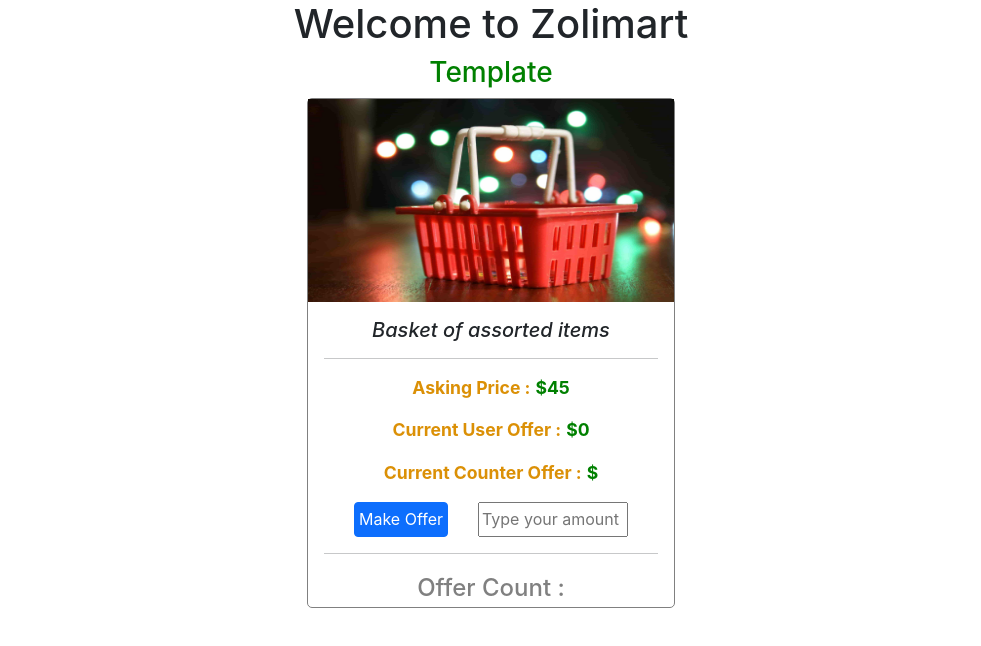
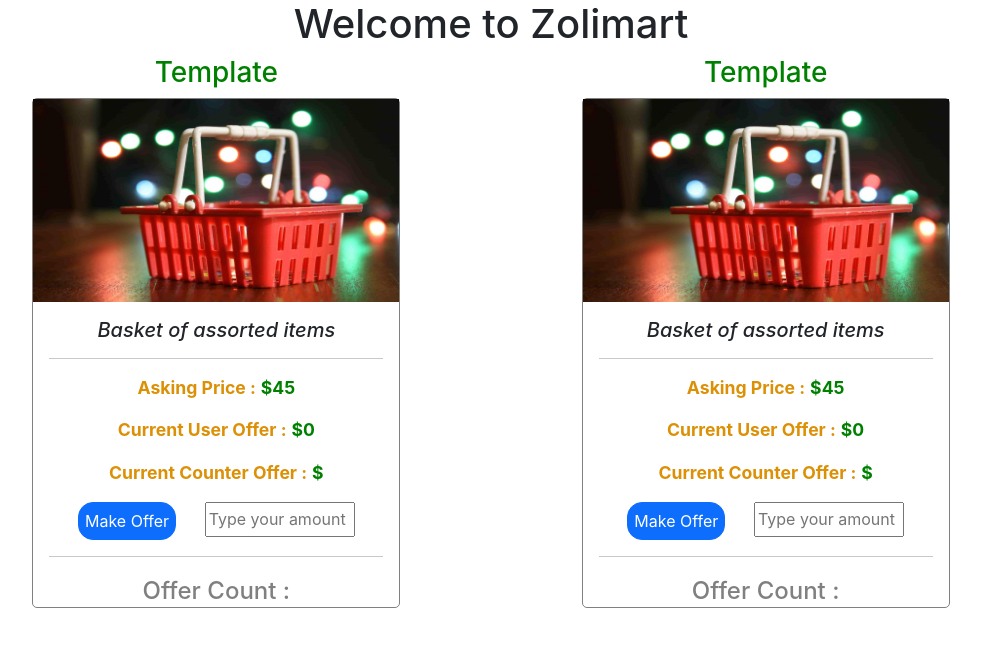
Before and after one commit to IkeGod30/zolimart_app, a React (Create React App) app in the folder haggle/: page / in a window 1280 px wide. Shown: the top 646 px of the page, without its empty margins (149-1130 px from the left). Built offline with nearby package versions, Linux system fonts and the light colour scheme.

Commit message:
Updated ProductImg component

```diff
--- a/haggle/src/App.js
+++ b/haggle/src/App.js
@@ -9,6 +9,8 @@
 
       <div style={{display: 'flex', flexWrap: 'wrap', justifyContent: 'space-evenly'}}>
       <ProductComp />
+      <ProductComp />
+
       {/* <Toastalert /> */}
       {/* <ProductComp />
       <ProductComp />
--- a/haggle/src/components/Product/Product.jsx
+++ b/haggle/src/components/Product/Product.jsx
@@ -1,13 +1,12 @@
 import "./Product.css";
 import ProdImg from "../ProductImage/ProductImage";
-import BargainPrice from "../Bargain/Bargain";
+// import BargainPrice from "../Bargain/Bargain";
 
 function ProductComp() {
   return (
     <div>
       <h3 className="first">Template</h3>
       <ProdImg />
-      {/* <BargainPrice /> */}
     </div>
   );
 }
--- a/haggle/src/components/ProductImage/ProductImage.jsx
+++ b/haggle/src/components/ProductImage/ProductImage.jsx
@@ -1,8 +1,8 @@
 import "./ProductImg.css";
-import basket from "../assets/voucher.jpg";
 import { useState } from "react";
 import Toastalert from "../Toast/Toast";
 import OfferCount from "../OfferCount/OfferCount";
+import ProductImg from "../ProductImg/ProductImg";
 
 function ProdImg() {
   const [counterOff, setcounterOff] = useState(0);
@@ -10,13 +10,6 @@
   const [UserOffer, setUserOffer] = useState(0);
   const [counterOffer, setcounterOffer] = useState();
   const [Offercount, setOffercount] = useState(null);
-  // const [isValid, setisValid] = useState(false);
-
-  // const [offerPercent, setofferPercent ] = useState();
-
-  // function changeOfferPercent() {
-  //   setofferPercent()
-  // }
 
   function changeOffercount() {
     setOffercount(Offercount + 1);
@@ -35,7 +28,6 @@
   function changeCounterOffer(offerPercent) {
     // Check !!! //
     setcounterOffer(offerPercent); // Set  argument with state also
-    // <Toastalert />;
   }
 
   // function offerChange() {
@@ -80,33 +72,28 @@
     //   alert("First Counter");
     // }
 
-    if (Offer < asking - asking * 0.3 && Offer != asking) {
+    if (Offer < asking - asking * 0.3 && Offer !== asking) {
       // 31.5
-
-      // <Toastalert />;
-
       changeCounterOffer(OfferTen);
       changeOffercount();
       // alert("Congratulations! Your Offer has been accepted");
-    } else if (Offer > asking - asking * 0.35 && Offer != asking) {
+    } else if (Offer > asking - asking * 0.35 && Offer !== asking) {
       // 29.25
-      // alert("I'm making counter of..." + OfferFive);
-      // <Toastalert />;
+
       changeCounterOffer(OfferFive);
       changeOffercount();
-    } else if (Offer > asking - asking * 0.4 && Offer != asking) {
+    } else if (Offer > asking - asking * 0.4 && Offer !== asking) {
       // 27
-      // alert("My counter is..." + OfferTwenty);
-      // <Toastalert />;
+
       changeCounterOffer(OfferTwenty);
       changeOffercount();
-    } else if (Offer > asking - asking * 0.3 && Offer != asking) {
+    } else if (Offer > asking - asking * 0.3 && Offer !== asking) {
       // 31.5
       changeCounterOffer(OfferThirty);
       changeOffercount();
     }
 
-    if (Offer == asking) {
+    if (Offer === asking) {
       alert("Your Offer matches the asking price.");
       changeCounterOffer(asking);
       changeOffercount();
@@ -120,7 +107,7 @@
       setOffercount(Offercount);
     }
 
-    if (Offer == 0) {
+    if (Offer === 0) {
       alert("Offer cannot be zero");
       changeCounterOffer(asking);
       setOffercount(Offercount);
@@ -134,10 +121,6 @@
   //   }
   // }
 
-  function submitOffer(e) {
-    //  e.target.value; // To be used in logic
-  }
-
   return (
     <>
       <div
@@ -150,12 +133,14 @@
           border: "solid gray 1px",
         }}
       >
-        <img
+        <ProductImg />
+
+        {/* <img
           width="100%"
           src={basket}
           height="40%"
           style={{ margin: "0 auto" }}
-        />
+        /> */}
 
         {/* <img src="..." class="card-img-top" alt="..."> */}
         <div className="card-body">
@@ -174,8 +159,6 @@
               <span className="amountTxt">Current Counter Offer :</span>{" "}
               <span className="amount">${counterOffer}</span>
             </p>
-
-            {/* <p>Counter Offer: $ {counterOffer}</p> */}
           </div>
 
           {/* Refactor and make the below a component */}
@@ -186,11 +169,7 @@
               justifyContent: "space-evenly",
             }}
           >
-            <button
-              onClick={OfferPrice}
-              // onFocus={<Toastalert />}
-              className="btn btn-primary"
-            >
+            <button onClick={OfferPrice} className="btn btn-primary">
               Make Offer
             </button>
             <input
--- a/haggle/src/components/ProductImage/ProductImg.css
+++ b/haggle/src/components/ProductImage/ProductImg.css
@@ -18,7 +18,8 @@
 }
 
 .btn {
-  padding: 4px;
+  padding: 6px;
+  border-radius: 15px;
 }
 
 /* .OfferCount-div {
--- /dev/null
+++ b/haggle/src/components/ProductImg/ProductImg.css
@@ -0,0 +1,5 @@
+img {
+  margin: 0 auto;
+  height: 40%;
+  width: 100%;
+}
--- /dev/null
+++ b/haggle/src/components/ProductImg/ProductImg.jsx
@@ -0,0 +1,14 @@
+import "./ProductImg.css";
+import basket from "../assets/voucher.jpg";
+
+export default function ProductImg() {
+  return (
+    <img
+      width="100%"
+      src={basket}
+      height="40%"
+      alt="A basket"
+      // style={{ margin: "0 auto" }}
+    />
+  );
+}
```
